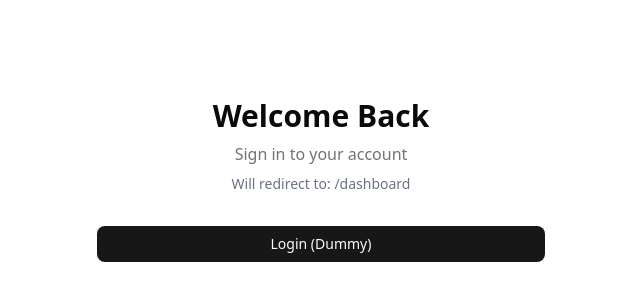
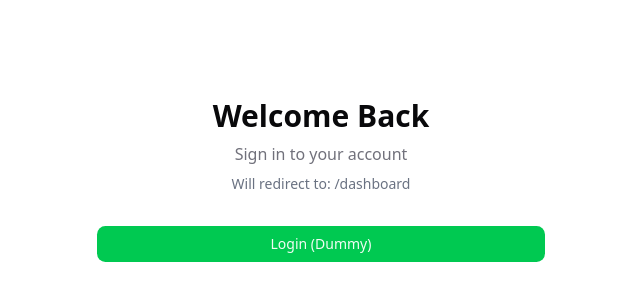
Before and after one commit to itz-mohanmadhav-18/school-frontend, a React (Vite) app: page /login in a window 1280 px wide. Shown: the part 220-520 px from the top of the page, without its empty margins (319-959 px from the left). Built offline with nearby package versions, Linux system fonts and the light colour scheme; no server answers.

Commit message:
packages updated

```diff
--- a/package.json
+++ b/package.json
@@ -13,6 +13,7 @@
   "dependencies": {
     "@apollo/client": "^3.13.8",
     "@radix-ui/react-avatar": "^1.1.10",
+    "@radix-ui/react-collapsible": "^1.1.11",
     "@radix-ui/react-dialog": "^1.1.14",
     "@radix-ui/react-dropdown-menu": "^2.1.15",
     "@radix-ui/react-navigation-menu": "^1.2.13",
@@ -22,6 +23,7 @@
     "@tailwindcss/vite": "^4.1.11",
     "class-variance-authority": "^0.7.1",
     "clsx": "^2.1.1",
+    "crypto-js": "^4.2.0",
     "graphql": "^16.11.0",
     "lucide-react": "^0.525.0",
     "react": "^19.1.0",
@@ -35,6 +37,7 @@
     "@graphql-codegen/cli": "5.0.7",
     "@graphql-codegen/client-preset": "4.8.3",
     "@graphql-codegen/introspection": "4.0.3",
+    "@types/crypto-js": "^4.2.2",
     "@types/node": "^24.0.13",
     "@types/react": "^19.1.8",
     "@types/react-dom": "^19.1.6",
--- a/src/index.css
+++ b/src/index.css
@@ -40,7 +40,7 @@
   --color-sidebar-border: var(--sidebar-border);
   --color-sidebar-ring: var(--sidebar-ring);
 }
-
+/*
 :root {
   --radius: 0.625rem;
   --background: oklch(1 0 0);
@@ -108,7 +108,148 @@
   --sidebar-accent-foreground: oklch(0.985 0 0);
   --sidebar-border: oklch(1 0 0 / 10%);
   --sidebar-ring: oklch(0.556 0 0);
+} */
+
+/* :root {
+  --radius: 0.65rem;
+  --background: oklch(1 0 0);
+  --foreground: oklch(0.141 0.005 285.823);
+  --card: oklch(1 0 0);
+  --card-foreground: oklch(0.141 0.005 285.823);
+  --popover: oklch(1 0 0);
+  --popover-foreground: oklch(0.141 0.005 285.823);
+  --primary: oklch(0.606 0.25 292.717);
+  --primary-foreground: oklch(0.969 0.016 293.756);
+  --secondary: oklch(0.967 0.001 286.375);
+  --secondary-foreground: oklch(0.21 0.006 285.885);
+  --muted: oklch(0.967 0.001 286.375);
+  --muted-foreground: oklch(0.552 0.016 285.938);
+  --accent: oklch(0.967 0.001 286.375);
+  --accent-foreground: oklch(0.21 0.006 285.885);
+  --destructive: oklch(0.577 0.245 27.325);
+  --border: oklch(0.92 0.004 286.32);
+  --input: oklch(0.92 0.004 286.32);
+  --ring: oklch(0.606 0.25 292.717);
+  --chart-1: oklch(0.646 0.222 41.116);
+  --chart-2: oklch(0.6 0.118 184.704);
+  --chart-3: oklch(0.398 0.07 227.392);
+  --chart-4: oklch(0.828 0.189 84.429);
+  --chart-5: oklch(0.769 0.188 70.08);
+  --sidebar: oklch(0.985 0 0);
+  --sidebar-foreground: oklch(0.141 0.005 285.823);
+  --sidebar-primary: oklch(0.606 0.25 292.717);
+  --sidebar-primary-foreground: oklch(0.969 0.016 293.756);
+  --sidebar-accent: oklch(0.967 0.001 286.375);
+  --sidebar-accent-foreground: oklch(0.21 0.006 285.885);
+  --sidebar-border: oklch(0.92 0.004 286.32);
+  --sidebar-ring: oklch(0.606 0.25 292.717);
 }
+
+.dark {
+  --background: oklch(0.141 0.005 285.823);
+  --foreground: oklch(0.985 0 0);
+  --card: oklch(0.21 0.006 285.885);
+  --card-foreground: oklch(0.985 0 0);
+  --popover: oklch(0.21 0.006 285.885);
+  --popover-foreground: oklch(0.985 0 0);
+  --primary: oklch(0.541 0.281 293.009);
+  --primary-foreground: oklch(0.969 0.016 293.756);
+  --secondary: oklch(0.274 0.006 286.033);
+  --secondary-foreground: oklch(0.985 0 0);
+  --muted: oklch(0.274 0.006 286.033);
+  --muted-foreground: oklch(0.705 0.015 286.067);
+  --accent: oklch(0.274 0.006 286.033);
+  --accent-foreground: oklch(0.985 0 0);
+  --destructive: oklch(0.704 0.191 22.216);
+  --border: oklch(1 0 0 / 10%);
+  --input: oklch(1 0 0 / 15%);
+  --ring: oklch(0.541 0.281 293.009);
+  --chart-1: oklch(0.488 0.243 264.376);
+  --chart-2: oklch(0.696 0.17 162.48);
+  --chart-3: oklch(0.769 0.188 70.08);
+  --chart-4: oklch(0.627 0.265 303.9);
+  --chart-5: oklch(0.645 0.246 16.439);
+  --sidebar: oklch(0.21 0.006 285.885);
+  --sidebar-foreground: oklch(0.985 0 0);
+  --sidebar-primary: oklch(0.541 0.281 293.009);
+  --sidebar-primary-foreground: oklch(0.969 0.016 293.756);
+  --sidebar-accent: oklch(0.274 0.006 286.033);
+  --sidebar-accent-foreground: oklch(0.985 0 0);
+  --sidebar-border: oklch(1 0 0 / 10%);
+  --sidebar-ring: oklch(0.541 0.281 293.009);
+} */
+
+:root {
+  --radius: 0.65rem;
+  --background: oklch(1 0 0);
+  --foreground: oklch(0.141 0.005 285.823);
+  --card: oklch(1 0 0);
+  --card-foreground: oklch(0.141 0.005 285.823);
+  --popover: oklch(1 0 0);
+  --popover-foreground: oklch(0.141 0.005 285.823);
+  --primary: oklch(0.723 0.219 149.579);
+  --primary-foreground: oklch(0.982 0.018 155.826);
+  --secondary: oklch(0.967 0.001 286.375);
+  --secondary-foreground: oklch(0.21 0.006 285.885);
+  --muted: oklch(0.967 0.001 286.375);
+  --muted-foreground: oklch(0.552 0.016 285.938);
+  --accent: oklch(0.967 0.001 286.375);
+  --accent-foreground: oklch(0.21 0.006 285.885);
+  --destructive: oklch(0.577 0.245 27.325);
+  --border: oklch(0.92 0.004 286.32);
+  --input: oklch(0.92 0.004 286.32);
+  --ring: oklch(0.723 0.219 149.579);
+  --chart-1: oklch(0.646 0.222 41.116);
+  --chart-2: oklch(0.6 0.118 184.704);
+  --chart-3: oklch(0.398 0.07 227.392);
+  --chart-4: oklch(0.828 0.189 84.429);
+  --chart-5: oklch(0.769 0.188 70.08);
+  --sidebar: oklch(0.985 0 0);
+  --sidebar-foreground: oklch(0.141 0.005 285.823);
+  --sidebar-primary: oklch(0.723 0.219 149.579);
+  --sidebar-primary-foreground: oklch(0.982 0.018 155.826);
+  --sidebar-accent: oklch(0.967 0.001 286.375);
+  --sidebar-accent-foreground: oklch(0.21 0.006 285.885);
+  --sidebar-border: oklch(0.92 0.004 286.32);
+  --sidebar-ring: oklch(0.723 0.219 149.579);
+}
+
+.dark {
+  --background: oklch(0.141 0.005 285.823);
+  --foreground: oklch(0.985 0 0);
+  --card: oklch(0.21 0.006 285.885);
+  --card-foreground: oklch(0.985 0 0);
+  --popover: oklch(0.21 0.006 285.885);
+  --popover-foreground: oklch(0.985 0 0);
+  --primary: oklch(0.696 0.17 162.48);
+  --primary-foreground: oklch(0.393 0.095 152.535);
+  --secondary: oklch(0.274 0.006 286.033);
+  --secondary-foreground: oklch(0.985 0 0);
+  --muted: oklch(0.274 0.006 286.033);
+  --muted-foreground: oklch(0.705 0.015 286.067);
+  --accent: oklch(0.274 0.006 286.033);
+  --accent-foreground: oklch(0.985 0 0);
+  --destructive: oklch(0.704 0.191 22.216);
+  --border: oklch(1 0 0 / 10%);
+  --input: oklch(1 0 0 / 15%);
+  --ring: oklch(0.527 0.154 150.069);
+  --chart-1: oklch(0.488 0.243 264.376);
+  --chart-2: oklch(0.696 0.17 162.48);
+  --chart-3: oklch(0.769 0.188 70.08);
+  --chart-4: oklch(0.627 0.265 303.9);
+  --chart-5: oklch(0.645 0.246 16.439);
+  --sidebar: oklch(0.21 0.006 285.885);
+  --sidebar-foreground: oklch(0.985 0 0);
+  --sidebar-primary: oklch(0.696 0.17 162.48);
+  --sidebar-primary-foreground: oklch(0.393 0.095 152.535);
+  --sidebar-accent: oklch(0.274 0.006 286.033);
+  --sidebar-accent-foreground: oklch(0.985 0 0);
+  --sidebar-border: oklch(1 0 0 / 10%);
+  --sidebar-ring: oklch(0.527 0.154 150.069);
+}
+
+
+
 
 @layer base {
   * {
```
Also changed, not shown: 2 other files (tests, documents, lock files or other folders).
